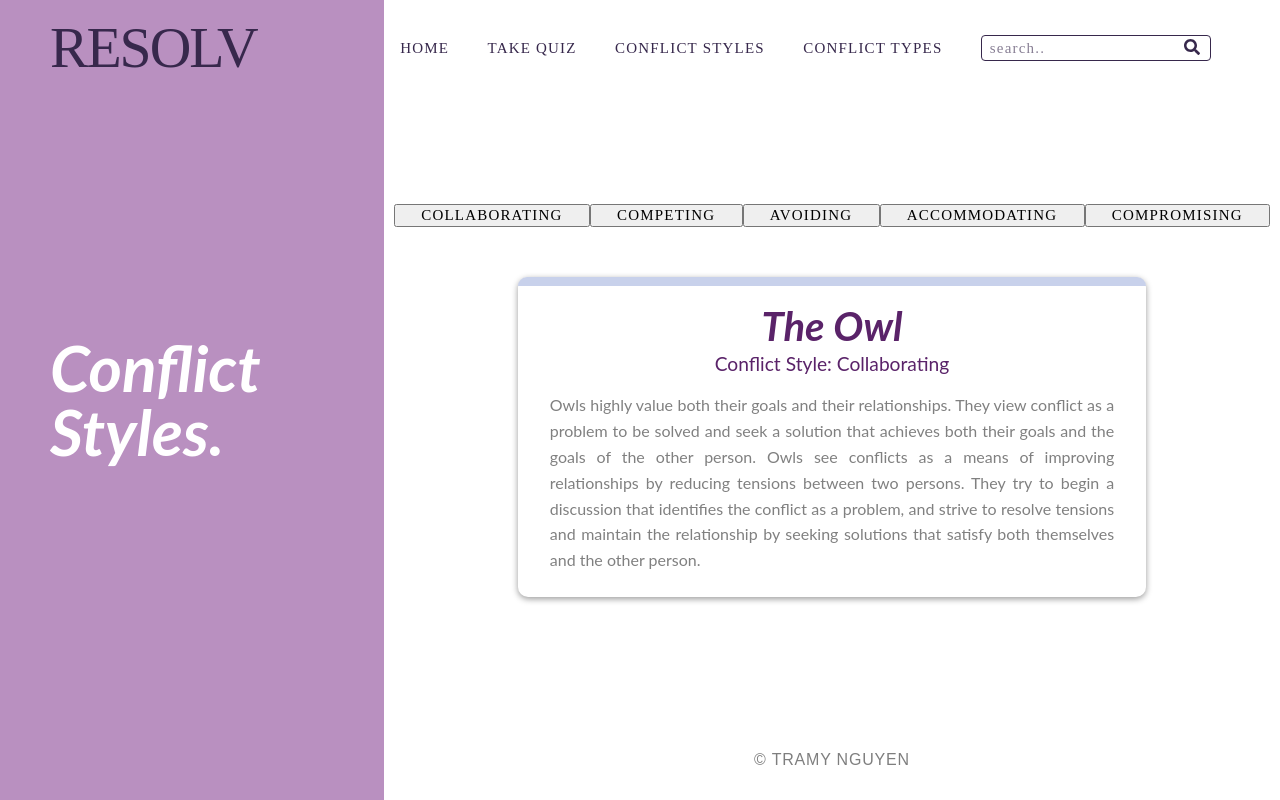
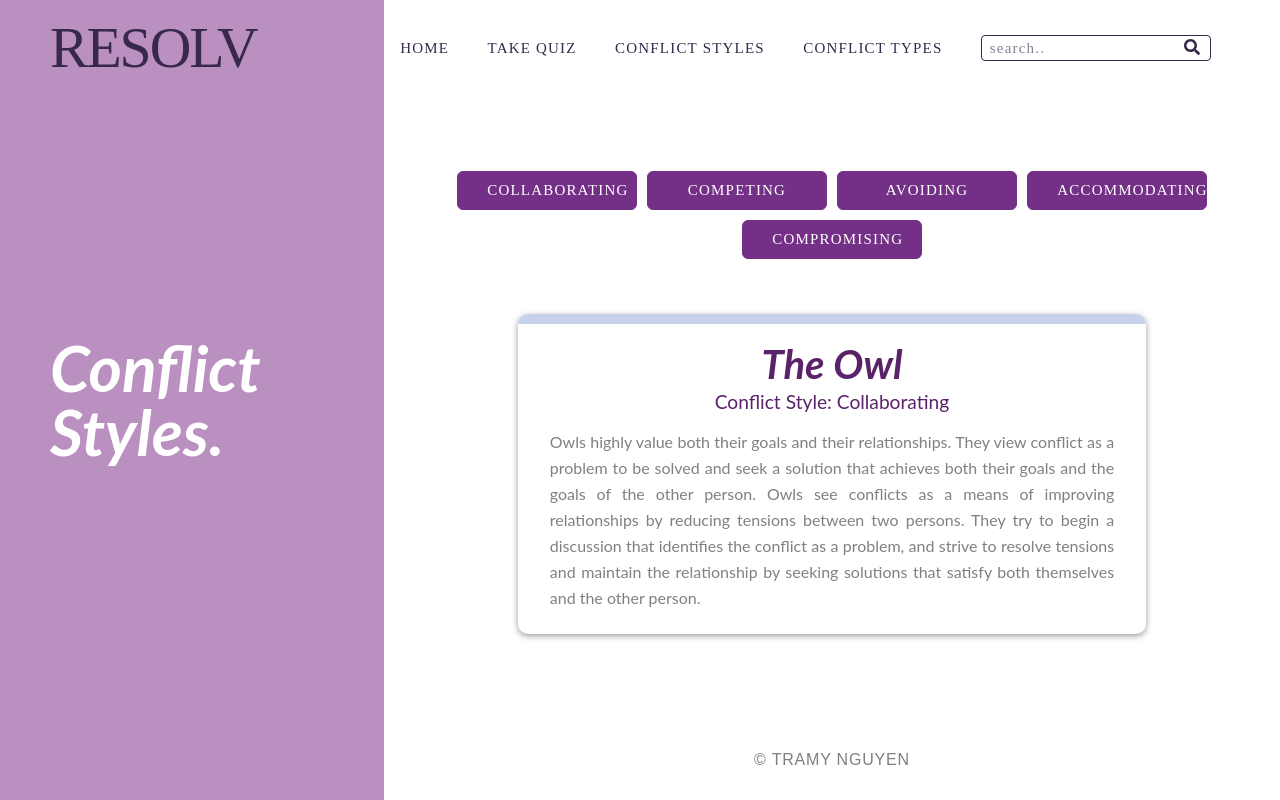
Before and after one commit to tramynn/no-db, a React (Create React App) app: page / in a window 1280 px wide. Both pictures are taken after a click on the item "CONFLICT STYLES". Built offline with nearby package versions, Linux system fonts and the light colour scheme.

Commit message:
styled sn nav

```diff
--- a/src/components/ConflictStyles/StylesNav/StylesNav.css
+++ b/src/components/ConflictStyles/StylesNav/StylesNav.css
@@ -1,3 +1,29 @@
 .StylesNav {
-    text-align: center;
+  text-align: center;
 }
+
+.SN {
+  border-radius: 6px;
+  border: 1px solid #742f87;
+  background-color: #742f87;
+  color: white;
+  font-family: Oswald, sans-serif;
+  font-size: 12px;
+  letter-spacing: 0.2em;
+  text-transform: uppercase;
+  padding: 10px;
+  margin: 5px;
+  width: 180px;
+  transition: 0.3s;
+  text-align: center;
+}
+
+.SN-Link > li {
+  text-align: center;
+}
+
+.SN:hover {
+  transition: 0.3s;
+  transform: scale(1.1);
+  color: white;
+}
--- a/src/components/ConflictStyles/StylesNav/StylesNav.js
+++ b/src/components/ConflictStyles/StylesNav/StylesNav.js
@@ -1,25 +1,50 @@
-import React, { Component } from 'react';
-import './StylesNav.css';
+import React, { Component } from "react";
+import "./StylesNav.css";
 
 class StylesNav extends Component {
   render() {
-        return(
+    return (
       <nav className="StylesNav">
         <ul>
-                    <button className="Collab-button">
-                        <li onClick={ () => this.props.updateSection("Collaborating")}>Collaborating</li>
+          <button className="SN">
+            <li
+              className="SN-Link"
+              onClick={() => this.props.updateSection("Collaborating")}
+            >
+              Collaborating
+            </li>
           </button>
-                    <button>
-                        <li onClick={ () => this.props.updateSection("Competing")}>Competing</li>
+          <button className="SN">
+            <li
+              className="SN-Link"
+              onClick={() => this.props.updateSection("Competing")}
+            >
+              Competing
+            </li>
           </button>
-                    <button>
-                        <li onClick={ () => this.props.updateSection("Avoiding")}>Avoiding</li>
+          <button className="SN">
+            <li
+              className="SN-Link"
+              onClick={() => this.props.updateSection("Avoiding")}
+            >
+              Avoiding
+            </li>
           </button>
-                    <button>
-                        <li onClick={ () => this.props.updateSection("Accommodating")}>Accommodating</li>
+          <button className="SN">
+            <li
+              className="SN-Link"
+              onClick={() => this.props.updateSection("Accommodating")}
+            >
+              Accommodating
+            </li>
           </button>
-                    <button>
-                        <li onClick={ () => this.props.updateSection("Compromising")}>Compromising</li>
+          <button className="SN">
+            <li
+              className="SN-Link"
+              onClick={() => this.props.updateSection("Compromising")}
+            >
+              Compromising
+            </li>
           </button>
         </ul>
       </nav>
```
Lines whose indentation alone changed are shown as unchanged.
